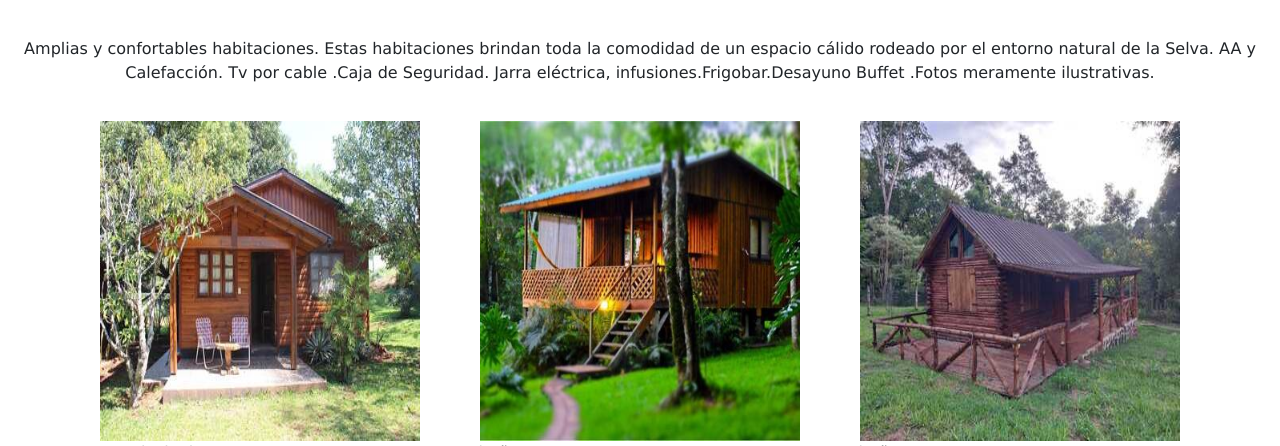
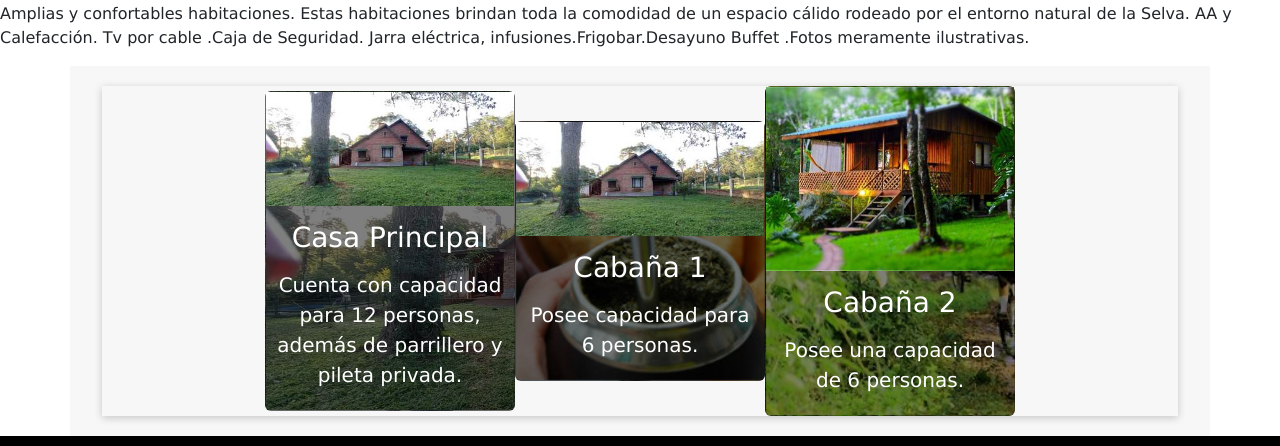
Before and after one commit to SebaGonzalez80/Un-Lugar-de-Encanto, a plain HTML site: page pages/alojamiento.html in a window 1280 px wide. Shown: the part 208-654 px from the top of the page. Drawn offline with nearby package versions, Linux system fonts and the light colour scheme.

Commit message:
Se modifica pages alojamientos

```diff
--- a/pages/alojamiento.html
+++ b/pages/alojamiento.html
@@ -38,28 +38,33 @@
     </header>
 
     <main>
-        <section class="alojamiento">
-            <h2> Alojamiento</h2>
-            <div class="inicio-parrafo">
-                <p>
-                    Amplias y confortables habitaciones. Estas habitaciones brindan toda la comodidad de un espacio
-                    cálido rodeado por el entorno natural de la Selva. AA y Calefacción. Tv por cable .Caja de
-                    Seguridad. Jarra eléctrica, infusiones.Frigobar.Desayuno Buffet .Fotos meramente ilustrativas. </p>
-            </div>
-            <div class="contenedor-galeria">
-                <div>
-                    <img src="../img/cabaña1rdm.jpg" alt="Cabaña 1">
-                    <p> Casa principal
+        <div class="alojamiento">
+            <H2>Alojamiento</H2>
+            <p>Amplias y confortables habitaciones. Estas habitaciones brindan toda la comodidad de un espacio
+                cálido rodeado por el entorno natural de la Selva. AA y Calefacción. Tv por cable .Caja de
+                Seguridad. Jarra eléctrica, infusiones.Frigobar.Desayuno Buffet .Fotos meramente ilustrativas.</p>
+        </div>
+        <section class="container">
+            <div class="content-seccion">
+                <div class="card">
+                    <img src="../img/casardm1.jpg" alt="casa principal">
+                    <h3> Casa Principal</h3>
+                    <p>
+                        Cuenta con capacidad para 12 personas, además de parrillero y pileta privada.
                     </p>
                 </div>
-                <div>
-                    <img src="../img/cabaña2rdm.jpg" alt="cabaña 2">
-                    <p> cabaña 2
+                <div class="card">
+                    <img src="../img/casardm1.jpg" alt="casa principal">
+                    <h3> Cabaña 1</h3>
+                    <p>
+                        Posee capacidad para 6 personas.
                     </p>
                 </div>
-                <div>
-                    <img src="../img/cabaña3rdm.jpg" alt="Cabaña 3">
-                    <p>cabaña 3
+                <div class="card">
+                    <img src="../img/cabaña2rdm.jpg" alt="cabaña 1">
+                    <h3> Cabaña 2</h3>
+                    <p>
+                        Posee una capacidad de 6 personas.
                     </p>
                 </div>
             </div>
--- a/scss/pages/_alojamiento.scss
+++ b/scss/pages/_alojamiento.scss
@@ -1,43 +1,75 @@
 /* Aqui empieza alojamiento */
-.alojamiento h2{
+
+.alojamiento h2 {
     margin-top: 15px;
     padding: 0, 4em 0em;
-    font-size: 2,7em;
+    font-size: 2, 7em;
     text-align: center;
 }
 
 .inicio-parrafo p {
-    font-size: 2,0em;
+    font-size: 2, 0em;
     margin-top: 15px;
     text-align: center;
     justify-content: center;
     padding: 10px;
 }
-.inicio-parrafo p{
+
+.inicio-parrafo p {
     display: none;
 }
 
-.contenedor-galeria {
+.container {
+    width: 100%;
+    min-width: 100vh;
+    background-color: #f7f7f7;
+    display: flex;
+    justify-content: center;
+    flex-direction: column;
+    padding: 0px 90px;
+
+}
+
+.content-seccion {
     display: flex;
     flex-direction: column;
     justify-content: center;
+    align-items: center;
     text-align: center;
-    gap: 20px;
 }
 
-img {
-    height: 350px;
-    width: 300;
-    margin: 0 20px;
+.content-seccion {
+    flex: 1;
+    margin: 20px 20px;
+    box-shadow: 0px 2px 8px 0px rgba(0,0,0,0.2);
+}
+.content-seccion .card img{
+    width: 100%;
+    height: auto;
+}
+.content-seccion .card h3{
+    margin: 15px 0px;
+    font-size: 2,7em;
+    color: white;
+}
+.content-seccion .card p{
+    font-size: 1.25em;
+    line-height: 1.5;
+    padding: 0px 10px;
+    margin-bottom: 20px;
+    color: white;
 }
 
+
+
 @media (min-width: 768px) and (max-width: 1200px) {
-.inicio-parrafo p{
+    .inicio-parrafo p {
         display: block;
     }
-    .contenedor-galeria {
+
+    .content-seccion {
         display: flex;
-        flex-direction: column;
+        flex-direction: row;
         justify-content: center;
         margin-left: auto;
         margin-right: auto;
@@ -50,16 +82,17 @@ img {
 }
 
 @media (min-width:1201px) {
-    .inicio-parrafo p{
+    .inicio-parrafo p {
         display: block;
     }
-    .alojamiento h2{
+
+    .alojamiento h2 {
         margin-top: 20px;
-        font-size: 2,7em;
+        font-size: 2, 7em;
         text-align: center;
     }
 
-    .contenedor-galeria {
+    .content-seccion {
         display: flex;
         flex-flow: nowrap;
         justify-content: center;
@@ -71,7 +104,8 @@ img {
             width: 350;
             margin: 0 20px;
         }
-    &__p{
+
+        &__p {
             text-align: center;
             justify-content: center;
             align-items: center;
```
Also changed, not shown: index.html (+4 -6 lines), css/styles.css, scss/pages/_actividades.scss (line endings or trailing spaces), 1 other file. Lines whose indentation alone changed are shown as unchanged.
